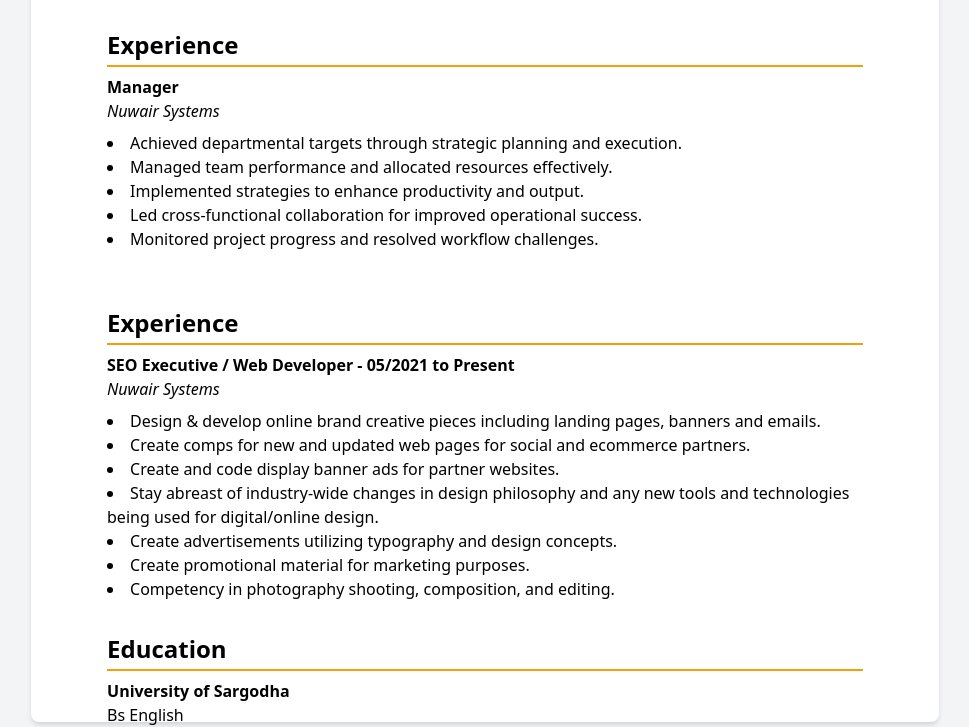
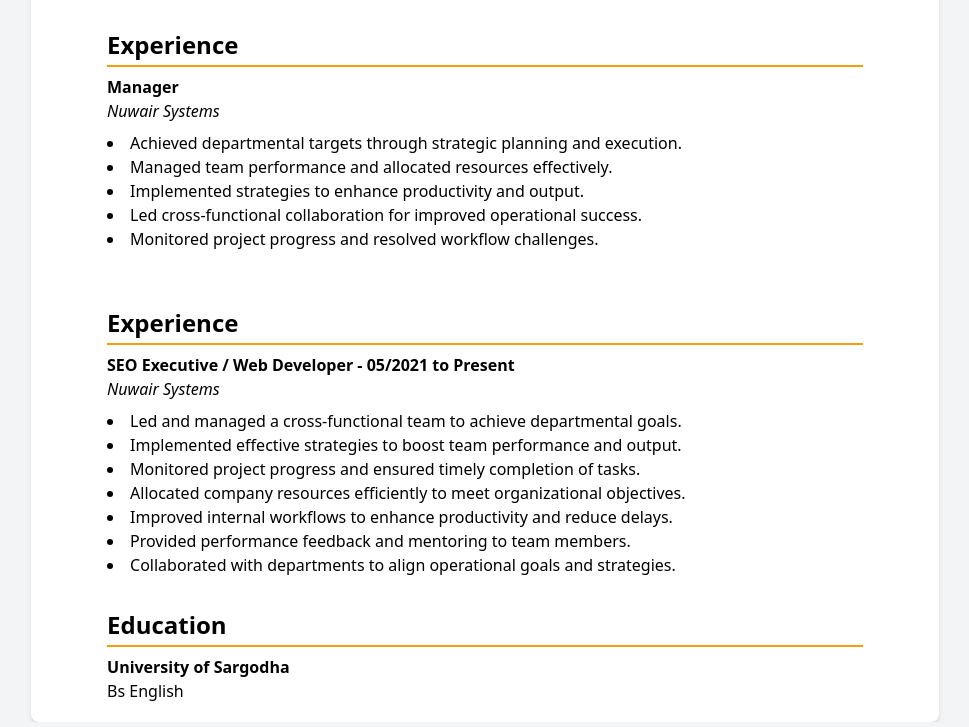
Before and after one commit to hinakhan53/cv, a website: page index.html in a window 1280 px wide. Shown: the part 601-1328 px from the top of the page, without its empty margins (155-1124 px from the left). Drawn offline with nearby package versions, Linux system fonts and the light colour scheme.

Commit message:
Update index.html

```diff
--- a/index.html
+++ b/index.html
@@ -55,14 +55,13 @@
             <p class="mt-2"><strong>SEO Executive / Web Developer - 05/2021 to Present</strong></p>
             <p class="italic">Nuwair Systems</p>
             <ul class="list-disc list-inside mt-2">
-                <li>Design & develop online brand creative pieces including landing pages, banners and emails.</li>
-                <li>Create comps for new and updated web pages for social and ecommerce partners.</li>
-                <li>Create and code display banner ads for partner websites.</li>
-                <li>Stay abreast of industry-wide changes in design philosophy and any new tools and
-                    technologies being used for digital/online design.</li>
-                <li>Create advertisements utilizing typography and design concepts.</li>
-                <li>Create promotional material for marketing purposes.</li>
-                <li>Competency in photography shooting, composition, and editing.</li>
+                 <li>Led and managed a cross-functional team to achieve departmental goals.</li>
+    <li>Implemented effective strategies to boost team performance and output.</li>
+    <li>Monitored project progress and ensured timely completion of tasks.</li>
+    <li>Allocated company resources efficiently to meet organizational objectives.</li>
+    <li>Improved internal workflows to enhance productivity and reduce delays.</li>
+    <li>Provided performance feedback and mentoring to team members.</li>
+    <li>Collaborated with departments to align operational goals and strategies.</li>
             </ul>
         </section>
         <section>
```
